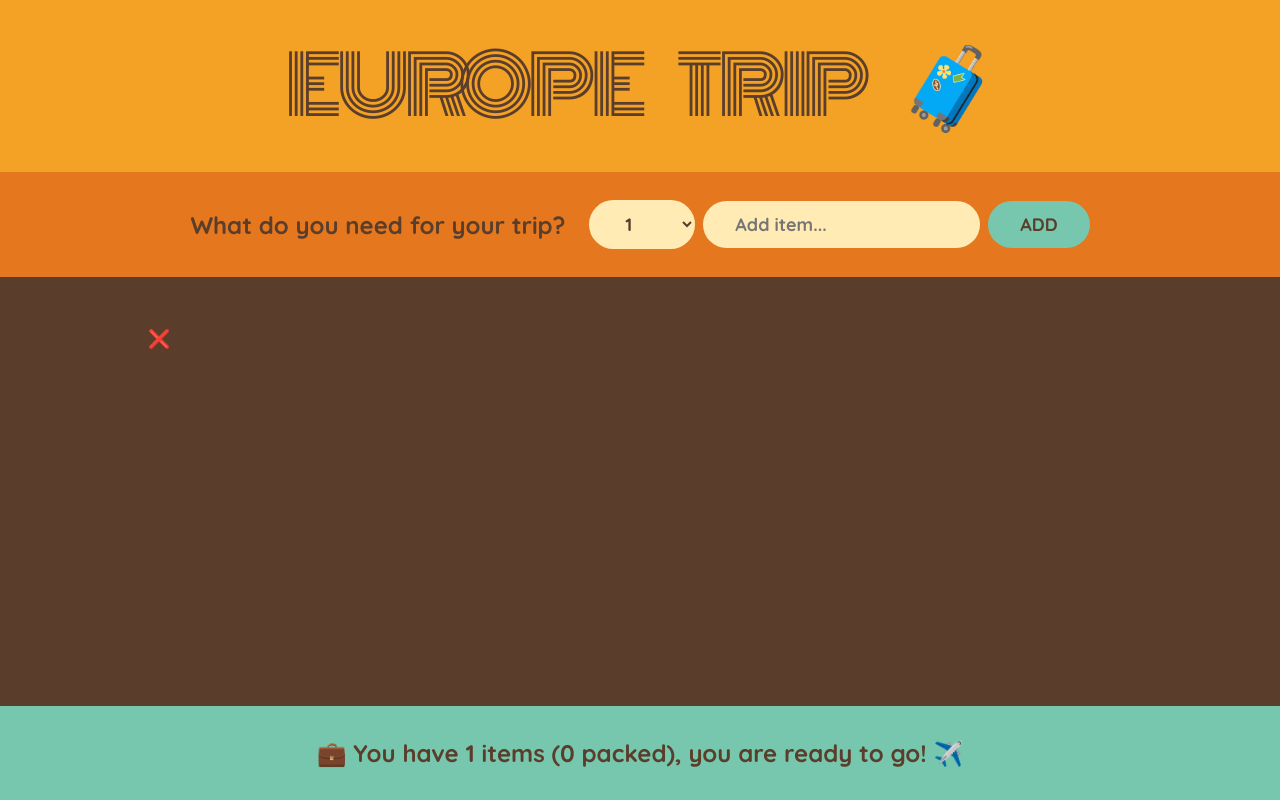
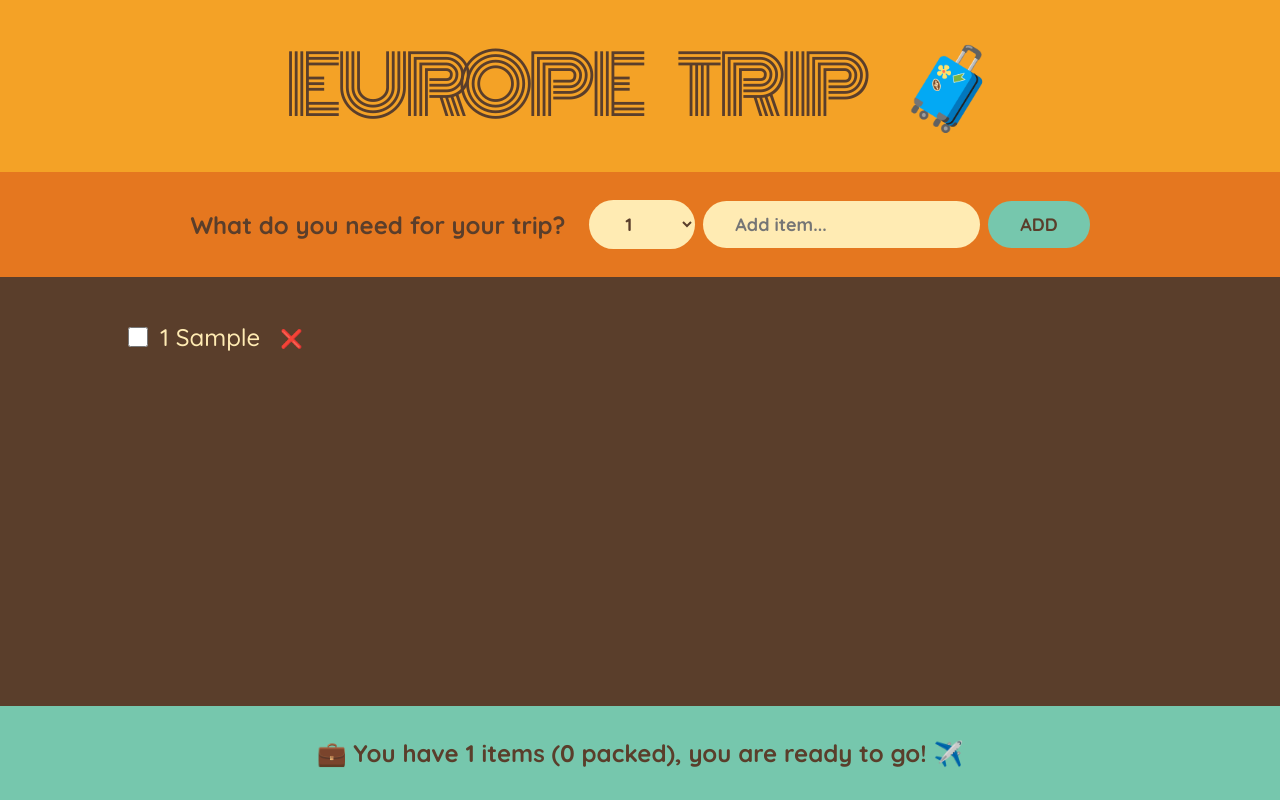
Before and after one commit to kevinjamiesondev/travel-list, a React (Create React App) app: page / in a window 1280 px wide. Both pictures are taken after typing "Sample" into the empty fields and a click on the button "ADD". Built offline with nearby package versions, Linux system fonts and the light colour scheme.

Commit message:
feat: add ability to update and remove items using complex immutable data operations

```diff
--- a/src/App.js
+++ b/src/App.js
@@ -1,7 +1,7 @@
 import { useState } from "react";
 
 export default function App() {
-  const [items, setItems] = useState([]); // ✅ Use the initial items
+  const [items, setItems] = useState([]);
 
   function handleAddItems(item) {
     setItems((items) => [...items, item]);
@@ -11,11 +11,23 @@ export default function App() {
     setItems((items) => items.filter((item) => item.id !== id));
   }
 
+  function handleToggleItem(id) {
+    setItems((items) =>
+      items.map((item) =>
+        item.id === id ? { ...item, packed: !item.packed } : item
+      )
+    );
+  }
+
   return (
     <div className="app">
       <Logo />
       <Form onAddItems={handleAddItems} />
-      <PackingList items={items} ondDeleteItem={handleDeleteItem} />
+      <PackingList
+        items={items}
+        onDeleteItem={handleDeleteItem}
+        onToggleItems={handleToggleItem}
+      />
       <Stats items={items} />
     </div>
   );
@@ -32,7 +44,16 @@ function Form({ onAddItems }) {
   function handleSubmit(e) {
     e.preventDefault();
     if (!description) return;
-    onAddItems(description, quantity);
+
+    const newItem = {
+      id: Date.now(),
+      description,
+      quantity,
+      packed: false,
+    };
+
+    onAddItems(newItem);
+
     setDescription("");
     setQuantity(1);
   }
@@ -61,14 +82,15 @@ function Form({ onAddItems }) {
   );
 }
 
-function PackingList({ items, ondDeleteItem }) {
+function PackingList({ items, onDeleteItem, onToggleItems }) {
   return (
     <div className="list">
       <ul>
         {items.map((item) => (
           <Item
             item={item}
-            ondDeleteItem={() => ondDeleteItem(item.id)}
+            onDeleteItem={onDeleteItem}
+            onToggleItems={onToggleItems}
             key={item.id}
           />
         ))}
@@ -77,13 +99,18 @@ function PackingList({ items, ondDeleteItem }) {
   );
 }
 
-function Item({ item, ondDeleteItem }) {
+function Item({ item, onDeleteItem, onToggleItems }) {
   return (
     <li>
+      <input
+        type="checkbox"
+        checked={item.packed}
+        onChange={() => onToggleItems(item.id)}
+      />
       <span style={item.packed ? { textDecoration: "line-through" } : {}}>
         {item.quantity} {item.description}
       </span>
-      <button onClick={ondDeleteItem}>❌</button>
+      <button onClick={() => onDeleteItem(item.id)}>❌</button>
     </li>
   );
 }
```
